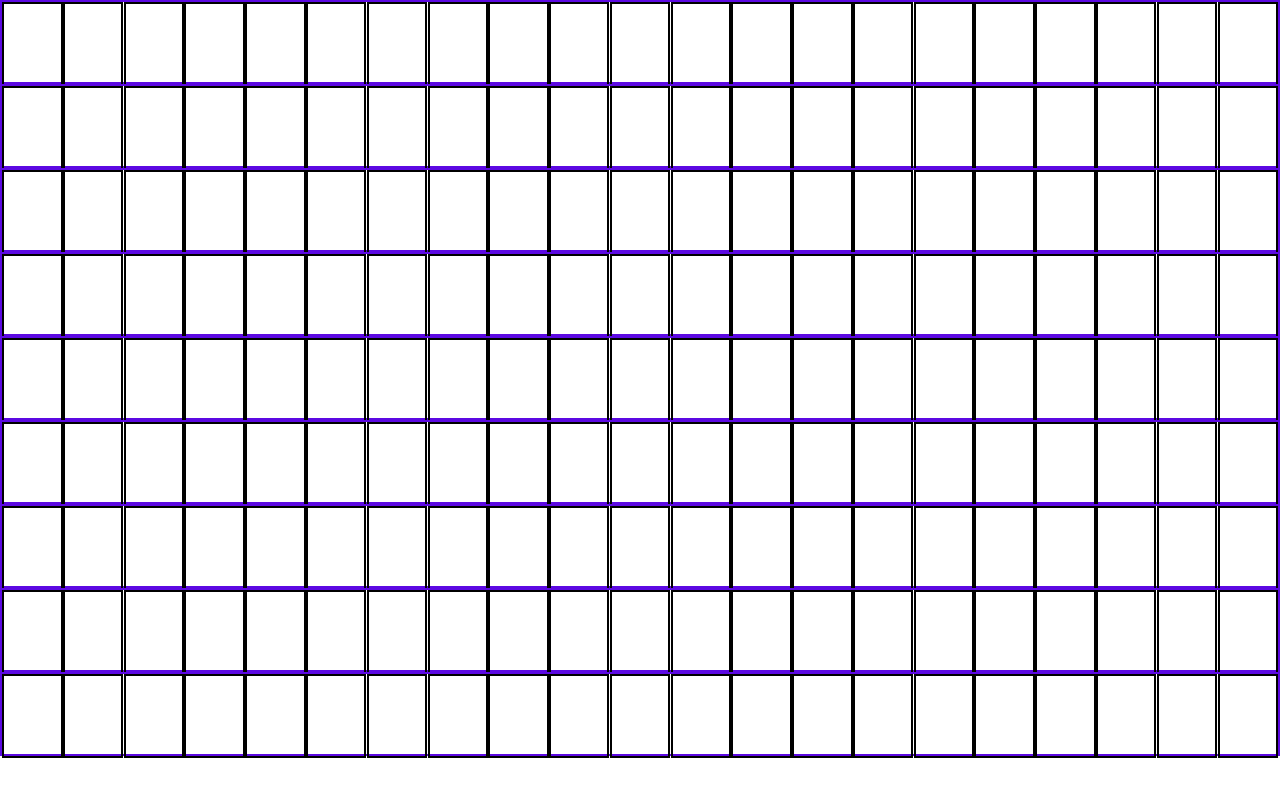
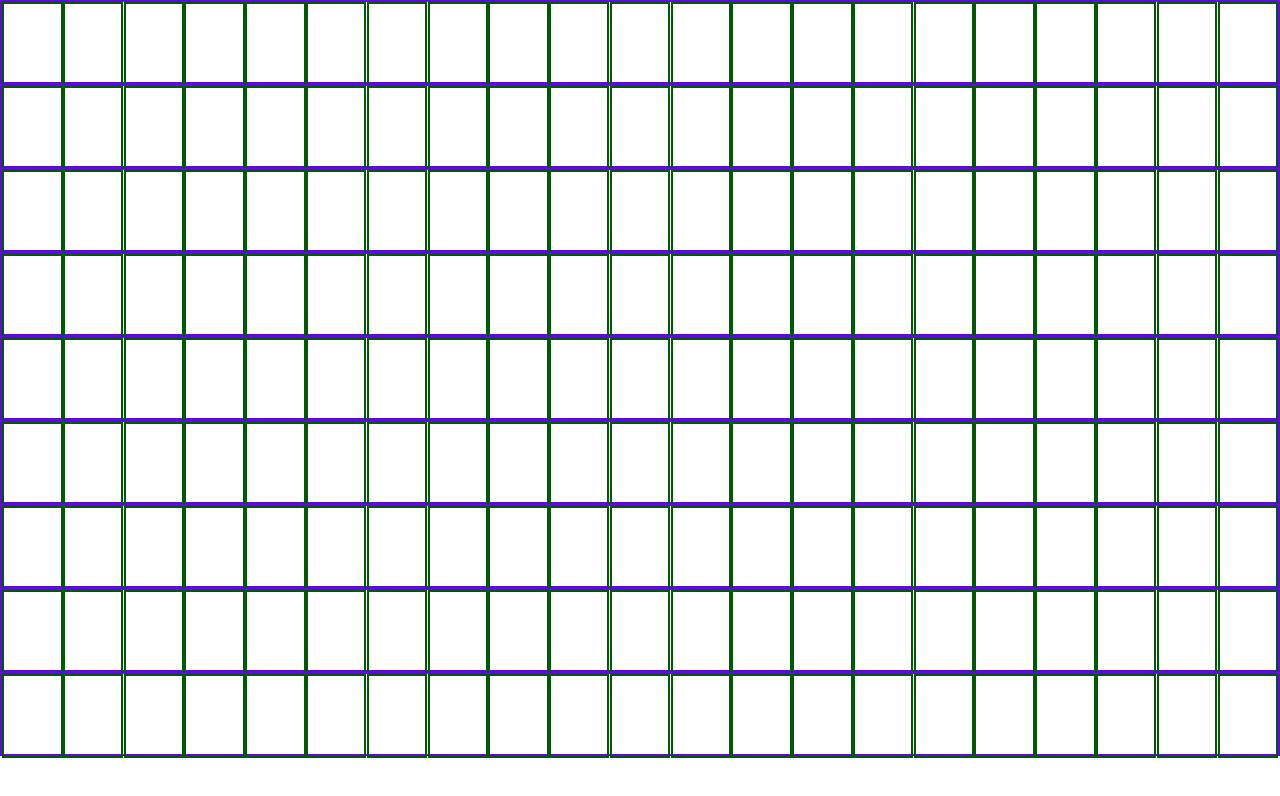
Before and after one commit to bed-com-27-20/Animeted-Pages, a React (Create React App) app: page /matrixpage in a window 1280 px wide. Shown: the top 796 px of the page. Built offline with nearby package versions, Linux system fonts and the light colour scheme.

Commit message:
made the border to change color after every 10s

```diff
--- a/src/Login&SignUpPages/MatrixPage/matrix.css
+++ b/src/Login&SignUpPages/MatrixPage/matrix.css
@@ -26,3 +26,22 @@
     transition-delay: 0.2s;
     transition: background-color 1.5s;
 }
+
+@keyframes borderColorChange{
+    0%{
+        border-color: black;
+    }
+    33%{
+        border-color: black;
+    }
+    66%{
+        border-color: black;
+    }
+    100%{
+        border-color: green;
+    }
+}
+
+.div11{
+    animation: borderColorChange 10s infinite;
+}
```
